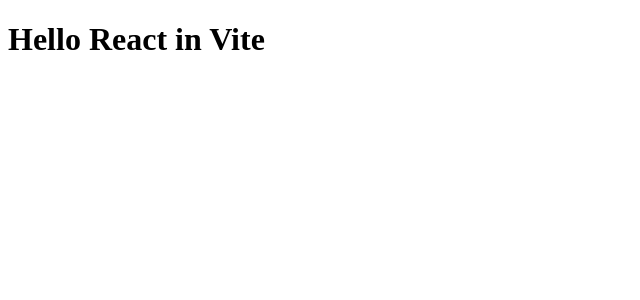
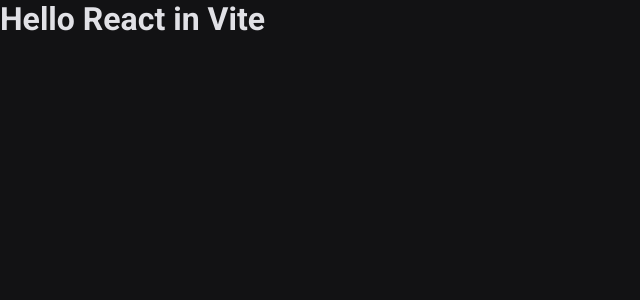
Before and after one commit to WilliamWJD/web-heat, a React (Vite) app: page / in a window 1280 px wide. Shown: the top 300 px of the page, without its empty margins (0-640 px from the left). Built offline with nearby package versions, Linux system fonts and the light colour scheme.

Commit message:
estilos globais

```diff
--- a/index.html
+++ b/index.html
@@ -1,13 +1,22 @@
 <!DOCTYPE html>
 <html lang="en">
+
 <head>
+  <link rel="preconnect" href="https://fonts.googleapis.com" />
+  <link rel="preconnect" href="https://fonts.gstatic.com" crossorigin />
+
   <meta charset="UTF-8" />
   <link rel="icon" type="image/svg+xml" href="/src/favicon.svg" />
   <meta name="viewport" content="width=device-width, initial-scale=1.0" />
+
+  <link href="https://fonts.googleapis.com/css2?family=Roboto:wght@400;700&display=swap" rel="stylesheet" />
+
   <title>Vite App</title>
 </head>
+
 <body>
   <div id="root"></div>
   <script type="module" src="/src/main.tsx"></script>
 </body>
+
 </html>
--- a/src/main.tsx
+++ b/src/main.tsx
@@ -1,6 +1,8 @@
 import React from 'react'
 import ReactDOM from 'react-dom'
 import { App } from './App'
+
+import './styles/global.css';
 
 ReactDOM.render(
   <React.StrictMode>
--- /dev/null
+++ b/src/styles/global.css
@@ -0,0 +1,11 @@
+*{
+    padding: 0;
+    margin: 0;
+    box-sizing: border-box;
+    font-family: Roboto, sans-serif;
+}
+
+body{
+    color: #e1e1e6;
+    background-color: #121214;
+}
```
Lines whose indentation alone changed are shown as unchanged.
